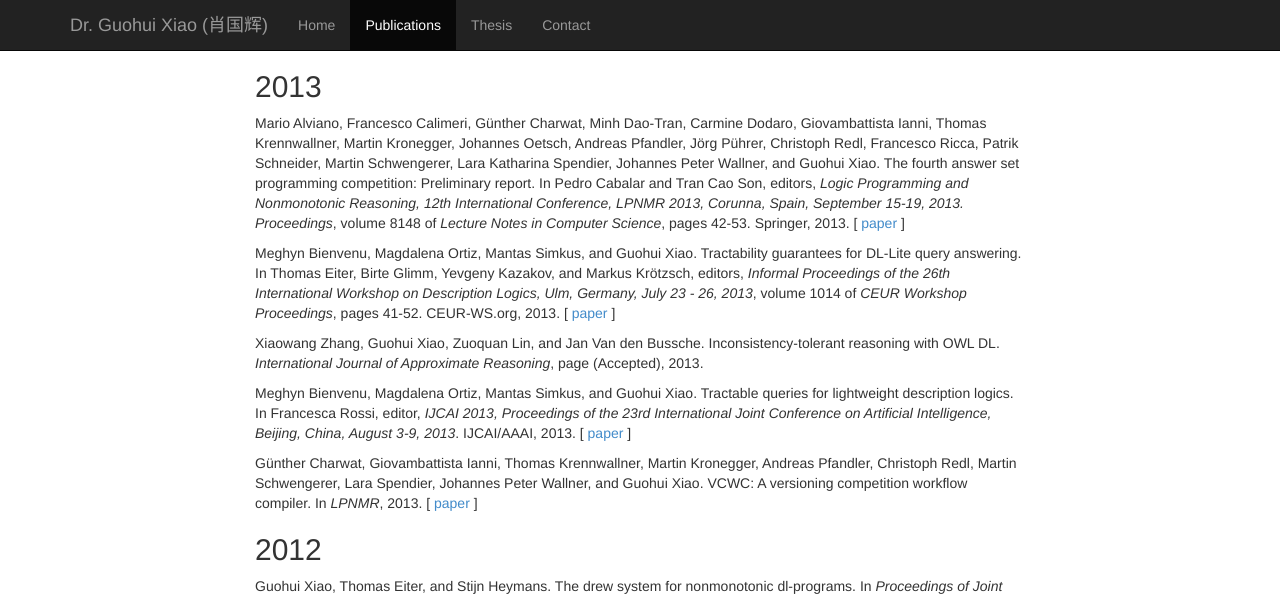
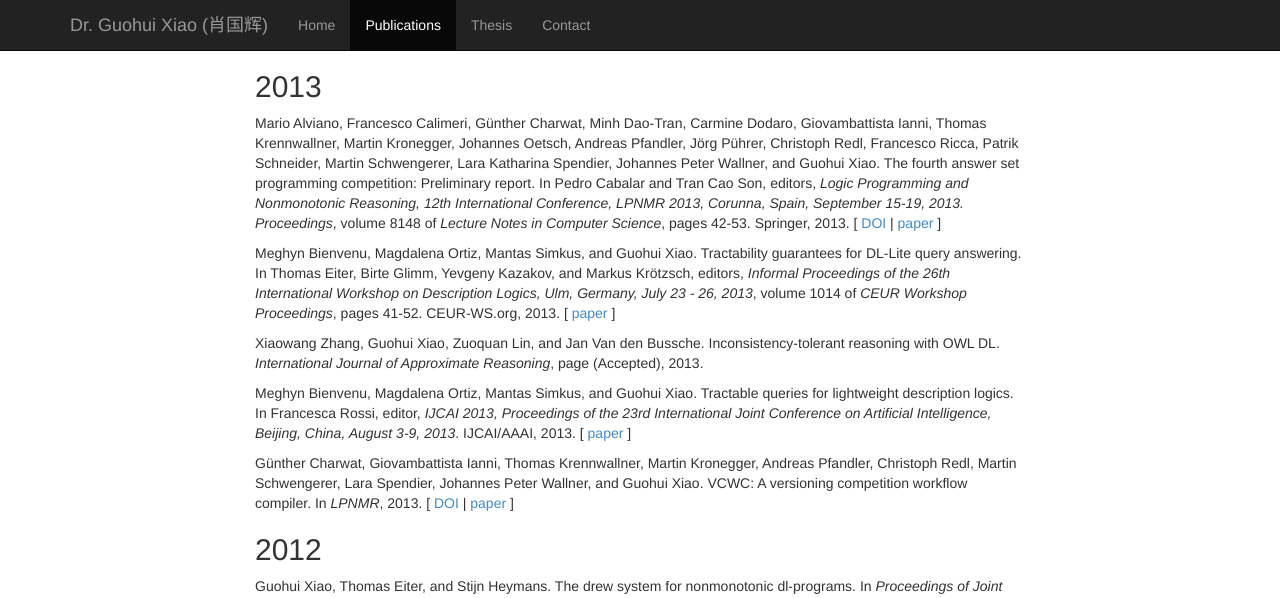
Before and after one commit to ghxiao/ghxiao.github.io, a Jekyll site: the page built from publications.html, in a window 1280 px wide and 900 px high. Shown: the top 598 px of the window. Built offline with Jekyll 4.4.1, drawn with Linux system fonts in a browser that asks for light colours; nearby versions of some CDN libraries; Markdown is read by kramdown in place of the engine named in the settings.

```diff
--- a/_includes/bib2013.html
+++ b/_includes/bib2013.html
@@ -19,7 +19,8 @@ Mario Alviano, Francesco Calimeri, G&uuml;nther Charwat, Minh Dao-Tran, Carmine
   and Nonmonotonic Reasoning, 12th International Conference, LPNMR 2013,
   Corunna, Spain, September 15-19, 2013. Proceedings</em>, volume 8148 of <em>
   Lecture Notes in Computer Science</em>, pages 42-53. Springer, 2013.
-[&nbsp;<a href="http://www.ghxiao.org/publications/2013-lpnmr-ASPCOMP.pdf">paper</a>&nbsp;]
+[&nbsp;<a href="http://dx.doi.org/10.1007/978-3-642-40564-8_5">DOI</a>&nbsp;|
+<a href="http://www.ghxiao.org/publications/2013-lpnmr-ASPCOMP.pdf">paper</a>&nbsp;]
 
 </p>
 
@@ -62,6 +63,7 @@ G&uuml;nther Charwat, Giovambattista Ianni, Thomas Krennwallner, Martin
   Spendier, Johannes&nbsp;Peter Wallner, and Guohui Xiao.
  VCWC: A versioning competition workflow compiler.
  In <em>LPNMR</em>, 2013.
-[&nbsp;<a href="http://www.ghxiao.org/publications/2013lpnmr-vcwc.pdf">paper</a>&nbsp;]
+[&nbsp;<a href="http://dx.doi.org/10.1007/978-3-642-40564-8_23">DOI</a>&nbsp;|
+<a href="http://www.ghxiao.org/publications/2013lpnmr-vcwc.pdf">paper</a>&nbsp;]
 
 </p>
--- a/thesis.html
+++ b/thesis.html
@@ -21,7 +21,7 @@ PhD Thesis of Guohui Xiao
     <ul>
         <li>Graph: ontologies, programs</li>
         <li>University: TBox, ABox Generator, programs</li>
-        <li>GeoData: <a href="/thesis/geo-ontologies.7z"> ontologies (~14M; after decompression: 300M) </a>, programs</li>
+        <li>GeoData: <a href="/thesis/geo-ontologies.7z"> geo-ontologies.7z (~14M; after decompression: 300M) </a>, programs</li>
         <li>EDI</li>
         <li>Policy: ontologies, default logic programs</li>
     </ul>
```
Also changed, not shown: other parts of _includes/bib2013.html (+1 -1 lines), images/xiao.jpg (renamed from xiao.jpg).
